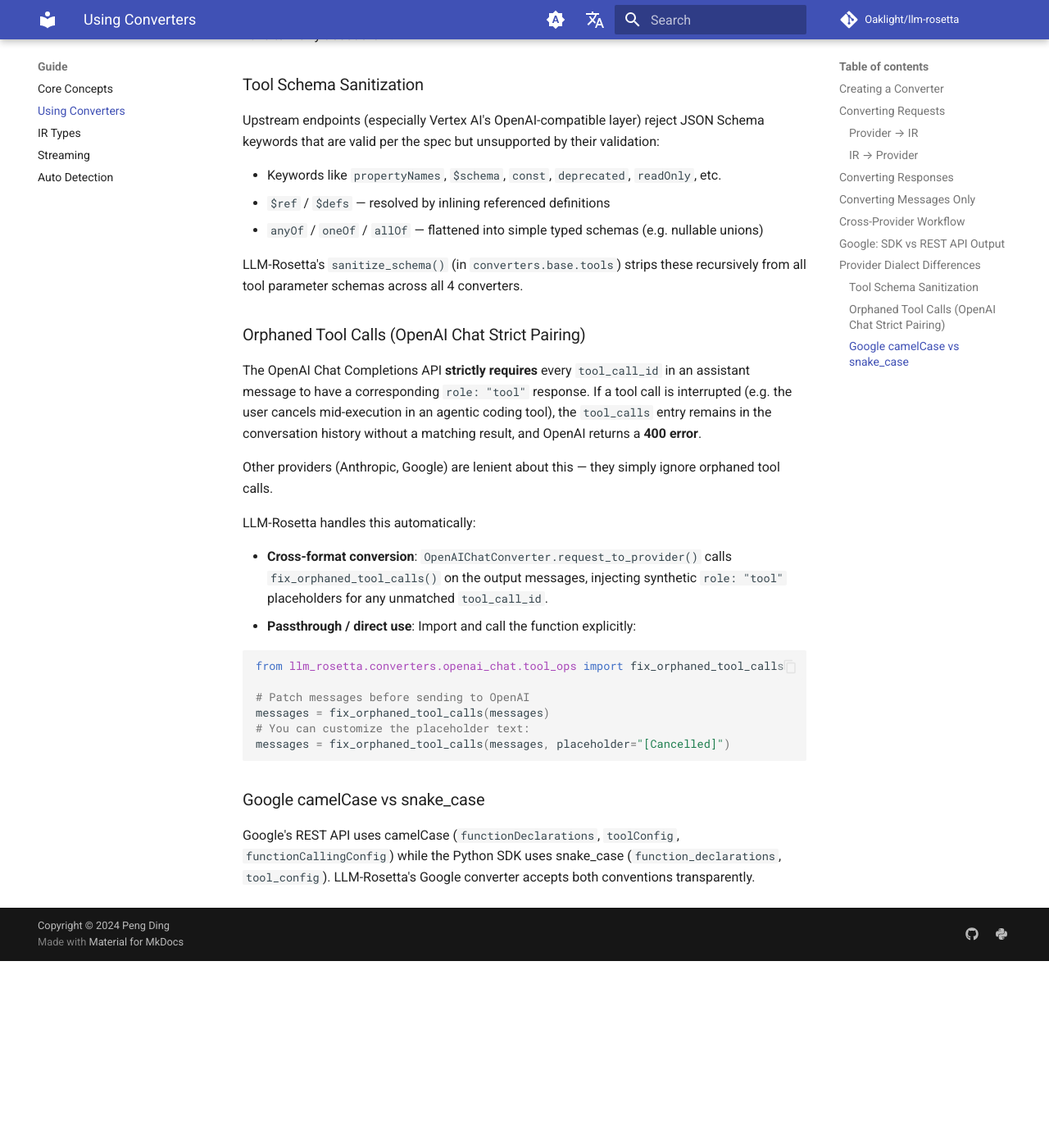
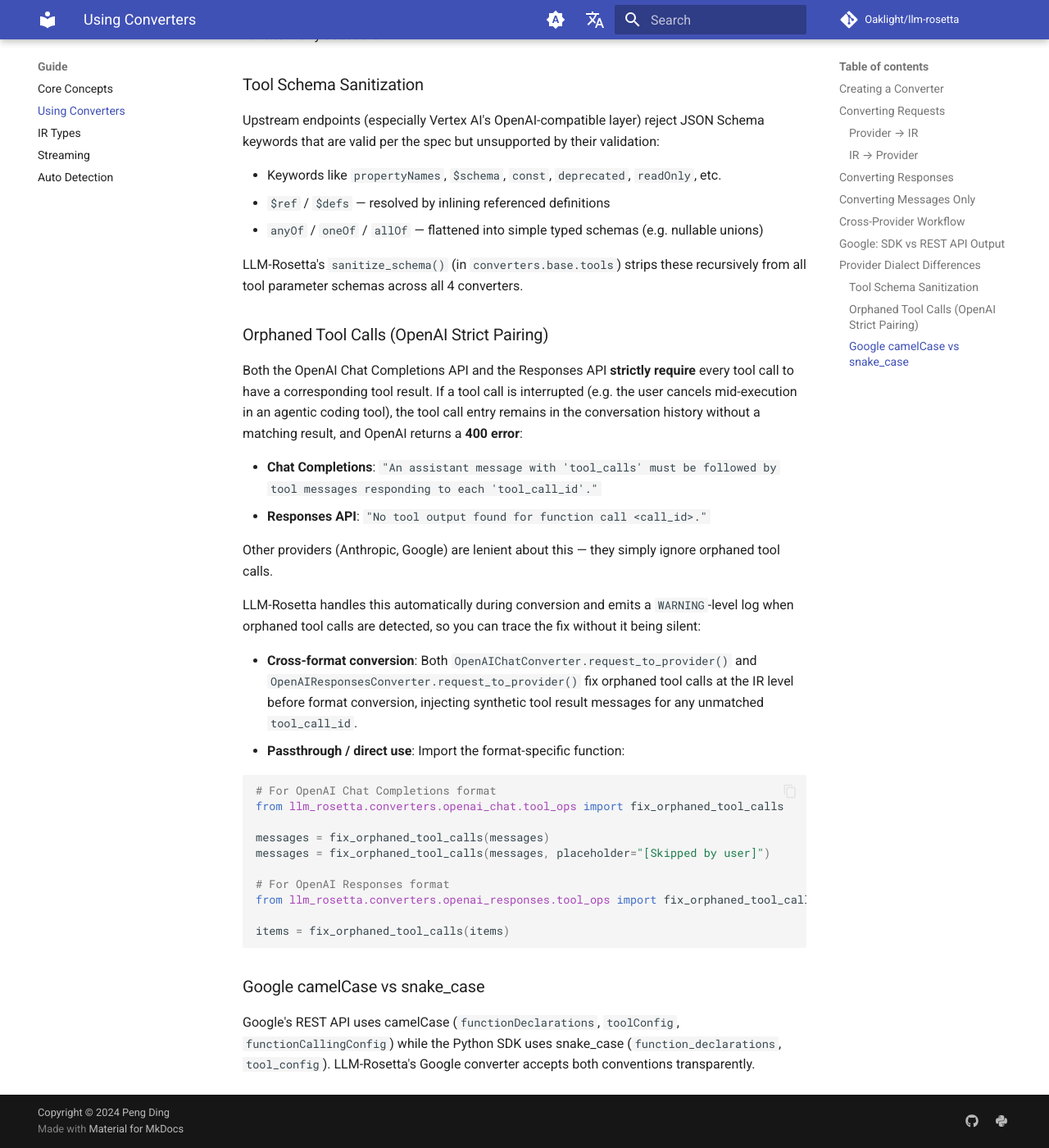
Before and after one commit to Oaklight/llm-rosetta, an MkDocs documentation site: the page built from docs/guide/converters.md, in a window 1280 px wide and 1400 px high, scrolled down 2153 px. Shown: the whole window at 82% size. Built offline with MkDocs 1.6.1 and Material for MkDocs 9.7.7, drawn with Linux system fonts in a browser that asks for light colours; comment, search, counter and statistics services are not loaded; before the commit the page ends 3325 px from its top, so only the background shows below that.

Commit message:
docs: update orphaned tool_call docs for Responses API and warning logging

````diff
--- a/docs/guide/converters.md
+++ b/docs/guide/converters.md
@@ -102,24 +102,31 @@
 
 LLM-Rosetta's `sanitize_schema()` (in `converters.base.tools`) strips these recursively from all tool parameter schemas across all 4 converters.
 
-### Orphaned Tool Calls (OpenAI Chat Strict Pairing)
+### Orphaned Tool Calls (OpenAI Strict Pairing)
 
-The OpenAI Chat Completions API **strictly requires** every `tool_call_id` in an assistant message to have a corresponding `role: "tool"` response. If a tool call is interrupted (e.g. the user cancels mid-execution in an agentic coding tool), the `tool_calls` entry remains in the conversation history without a matching result, and OpenAI returns a **400 error**.
+Both the OpenAI Chat Completions API and the Responses API **strictly require** every tool call to have a corresponding tool result. If a tool call is interrupted (e.g. the user cancels mid-execution in an agentic coding tool), the tool call entry remains in the conversation history without a matching result, and OpenAI returns a **400 error**:
+
+- **Chat Completions**: `"An assistant message with 'tool_calls' must be followed by tool messages responding to each 'tool_call_id'."`
+- **Responses API**: `"No tool output found for function call <call_id>."`
 
 Other providers (Anthropic, Google) are lenient about this — they simply ignore orphaned tool calls.
 
-LLM-Rosetta handles this automatically:
+LLM-Rosetta handles this automatically during conversion and emits a `WARNING`-level log when orphaned tool calls are detected, so you can trace the fix without it being silent:
 
-- **Cross-format conversion**: `OpenAIChatConverter.request_to_provider()` calls `fix_orphaned_tool_calls()` on the output messages, injecting synthetic `role: "tool"` placeholders for any unmatched `tool_call_id`.
-- **Passthrough / direct use**: Import and call the function explicitly:
+- **Cross-format conversion**: Both `OpenAIChatConverter.request_to_provider()` and `OpenAIResponsesConverter.request_to_provider()` fix orphaned tool calls at the IR level before format conversion, injecting synthetic tool result messages for any unmatched `tool_call_id`.
+- **Passthrough / direct use**: Import the format-specific function:
 
 ```python
+# For OpenAI Chat Completions format
 from llm_rosetta.converters.openai_chat.tool_ops import fix_orphaned_tool_calls
 
-# Patch messages before sending to OpenAI
 messages = fix_orphaned_tool_calls(messages)
-# You can customize the placeholder text:
-messages = fix_orphaned_tool_calls(messages, placeholder="[Cancelled]")
+messages = fix_orphaned_tool_calls(messages, placeholder="[Skipped by user]")
+
+# For OpenAI Responses format
+from llm_rosetta.converters.openai_responses.tool_ops import fix_orphaned_tool_calls
+
+items = fix_orphaned_tool_calls(items)
 ```
 
 ### Google camelCase vs snake_case
````
Also changed, not shown: docs/changelog.md (+1 -1 lines).
